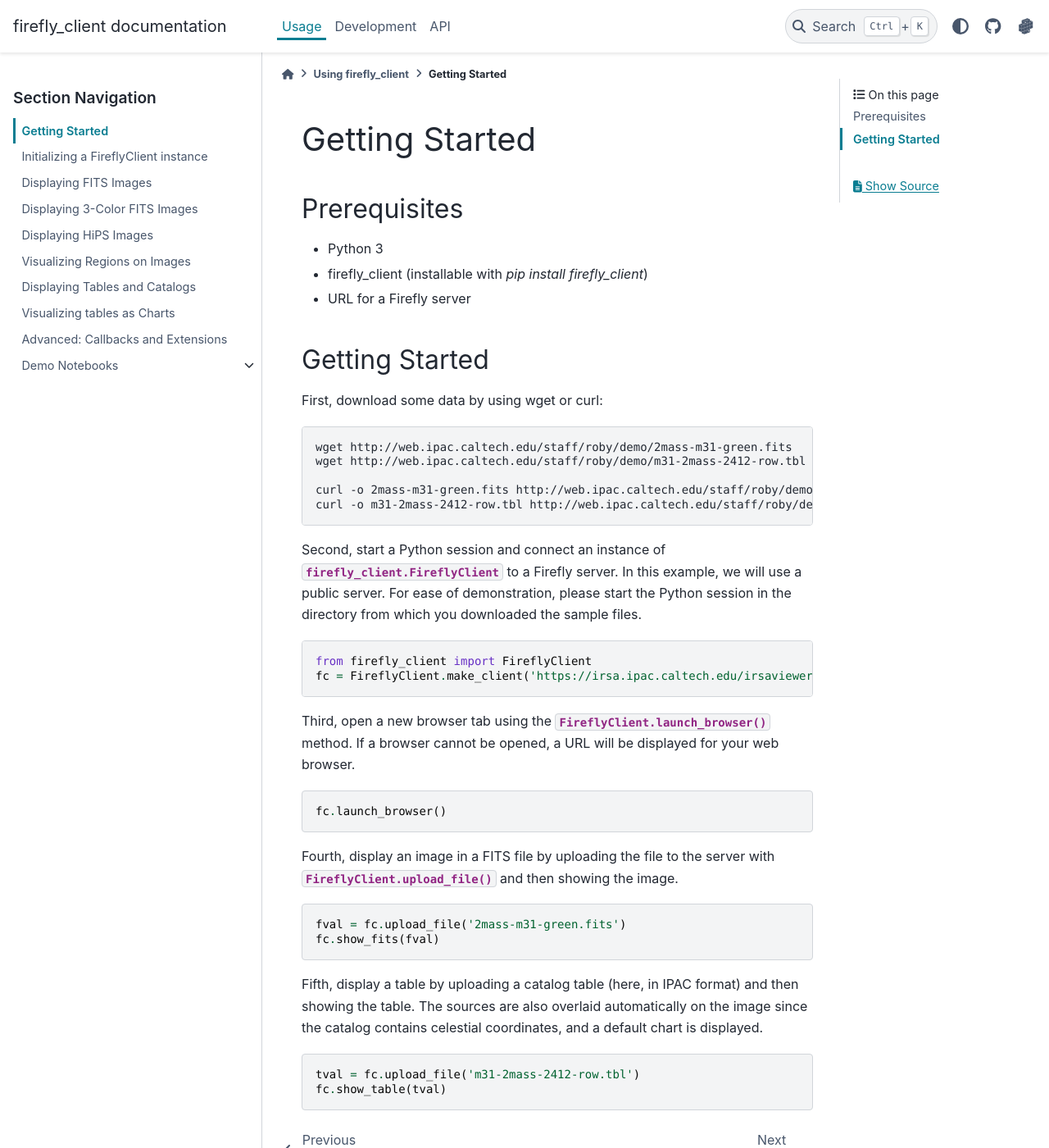
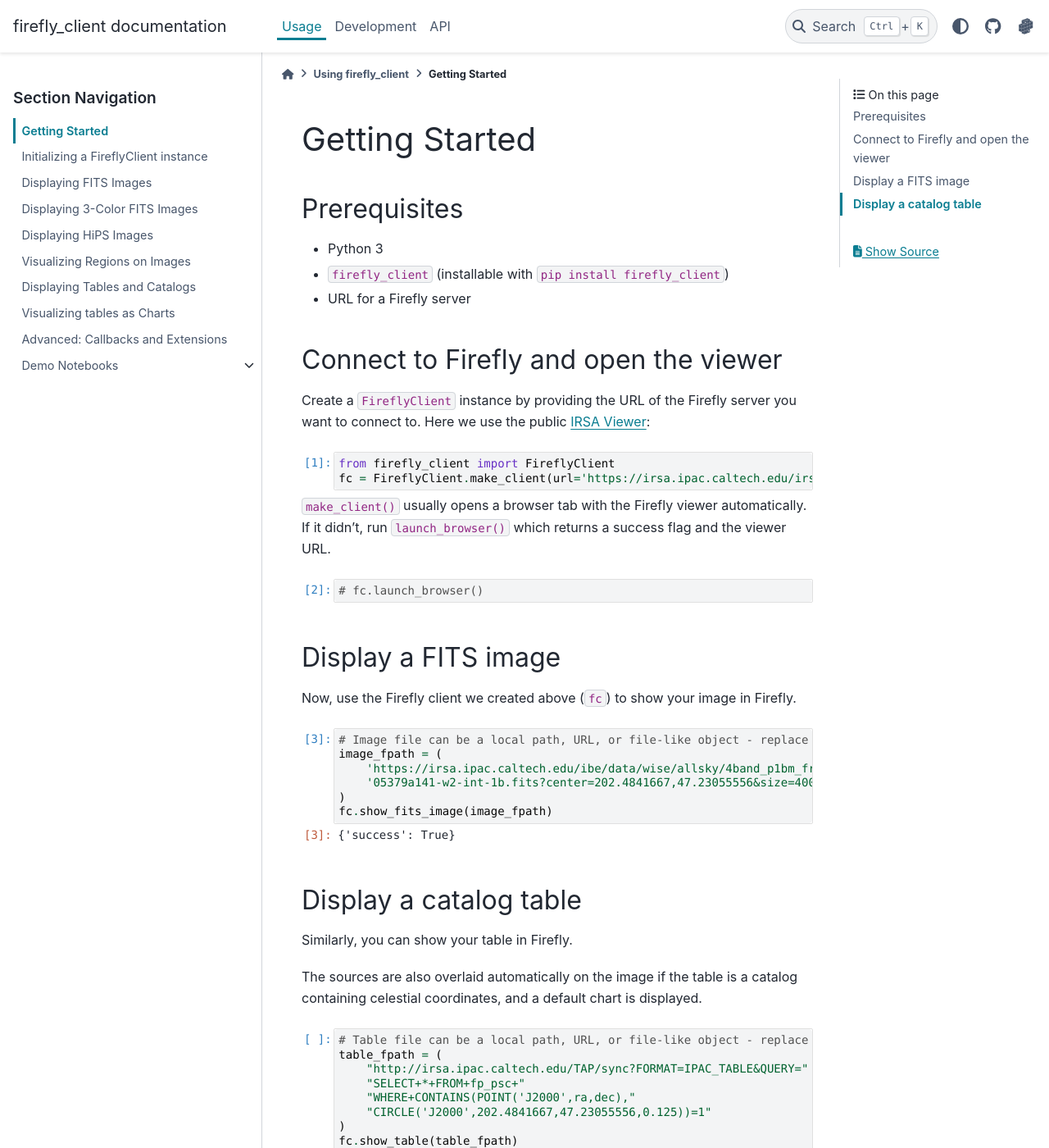
Before and after one commit to Caltech-IPAC/firefly_client, a Sphinx documentation site: the page built from docs/usage/getting-started.ipynb, in a window 1280 px wide and 1400 px high. Shown: the whole window at 82% size. Built offline with Sphinx 7.4.7 and the PyData theme 0.15.4, drawn with Linux system fonts in a browser that asks for light colours; pages that are not in the unit, such as notebooks, are missing from menus.

Commit message:
Replace getting-started rst with notebook.
Cleanup and execute other notebook doc pages

```diff
--- a/docs/index.rst
+++ b/docs/index.rst
@@ -25,7 +25,7 @@
 a Python interface to Firefly's Javascript API.
 This document contains examples of how to start a ``FireflyClient`` instance
 with details about the server location, and how to use the instance
-to upload and display astronomical images, tables and catalogs.
+to upload and display astronomical images, tables and charts.
 
 
 .. _firefly_client-using:
--- a/docs/usage/getting-started.rst
+++ /dev/null
@@ -1,67 +0,0 @@
-###############
-Getting Started
-###############
-
-Prerequisites
-=============
-
-* Python 3
-
-* firefly_client (installable with `pip install firefly_client`)
-
-* URL for a Firefly server
-
-.. _firefly_client-getting-started:
-
-Getting Started
-===============
-
-First, download some data by using wget or curl:
-
-.. code-block:: shell
-   :name: gs-download
-
-   wget http://web.ipac.caltech.edu/staff/roby/demo/2mass-m31-green.fits
-   wget http://web.ipac.caltech.edu/staff/roby/demo/m31-2mass-2412-row.tbl
-
-   curl -o 2mass-m31-green.fits http://web.ipac.caltech.edu/staff/roby/demo/2mass-m31-green.fits
-   curl -o m31-2mass-2412-row.tbl http://web.ipac.caltech.edu/staff/roby/demo/m31-2mass-2412-row.tbl
-
-Second, start a Python session and connect an instance of :class:`firefly_client.FireflyClient`
-to a Firefly server. In this example, we will use a public server. For ease of demonstration,
-please start the Python session in the directory from which you downloaded the sample files.
-
-.. code-block:: py
-    :name: gs-start
-
-    from firefly_client import FireflyClient
-    fc = FireflyClient.make_client('https://irsa.ipac.caltech.edu/irsaviewer')
-
-Third, open a new browser tab using the :meth:`FireflyClient.launch_browser` method. If
-a browser cannot be opened, a URL will be displayed for your web browser.
-
-.. code-block:: py
-    :name: gs-launch
-
-    fc.launch_browser()
-
-Fourth, display an image in a FITS file by uploading the
-file to the server with :meth:`FireflyClient.upload_file`
-and then showing the image.
-
-.. code-block:: py
-    :name: gs-image
-
-    fval = fc.upload_file('2mass-m31-green.fits')
-    fc.show_fits(fval)
-
-Fifth, display a table by uploading a catalog table (here, in IPAC format) and
-then showing the table. The sources are also overlaid automatically on the
-image since the catalog contains celestial coordinates, and a default
-chart is displayed.
-
-.. code-block:: py
-    :name: gs-table
-
-    tval = fc.upload_file('m31-2mass-2412-row.tbl')
-    fc.show_table(tval)
```
Also changed, not shown: docs/usage/displaying-3color.ipynb, docs/usage/displaying-hips.ipynb, docs/usage/displaying-images.ipynb, docs/usage/getting-started.ipynb (added), docs/usage/overlaying-regions.ipynb, docs/usage/viewing-tables.ipynb.
